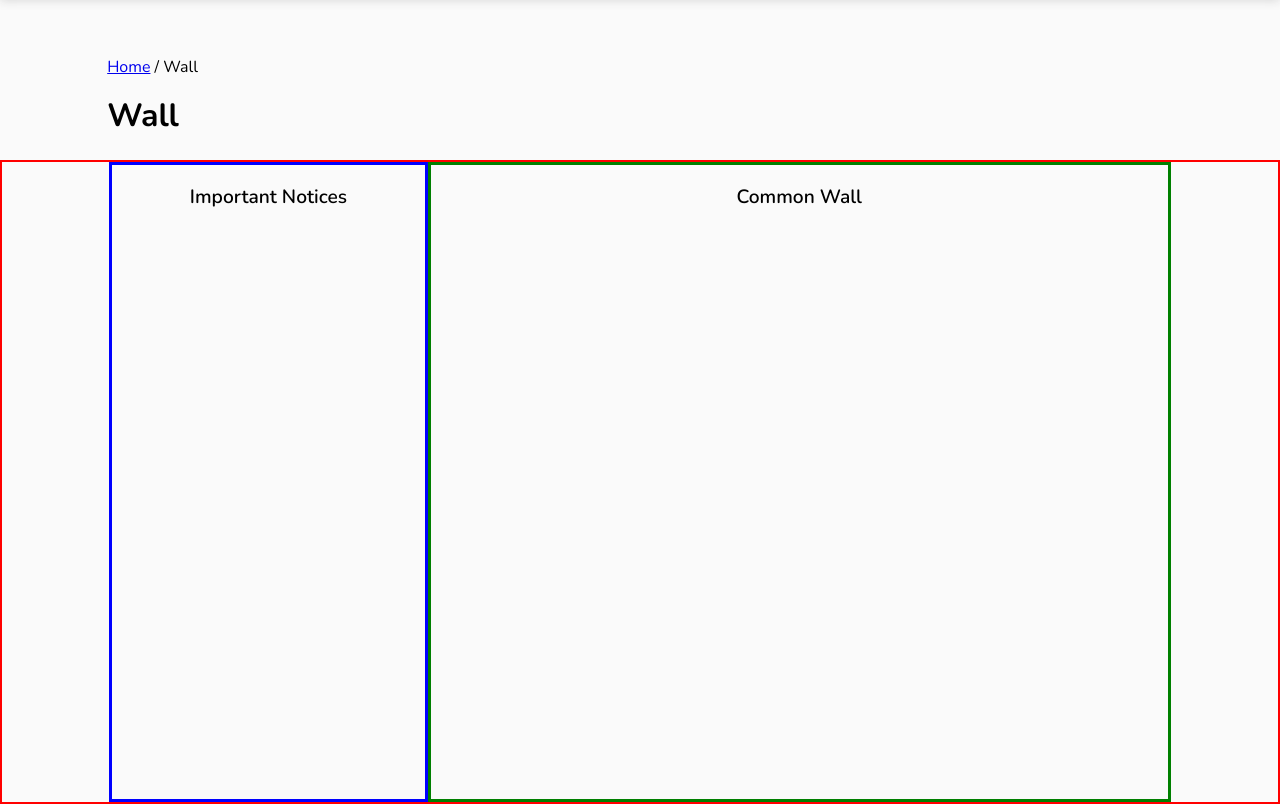
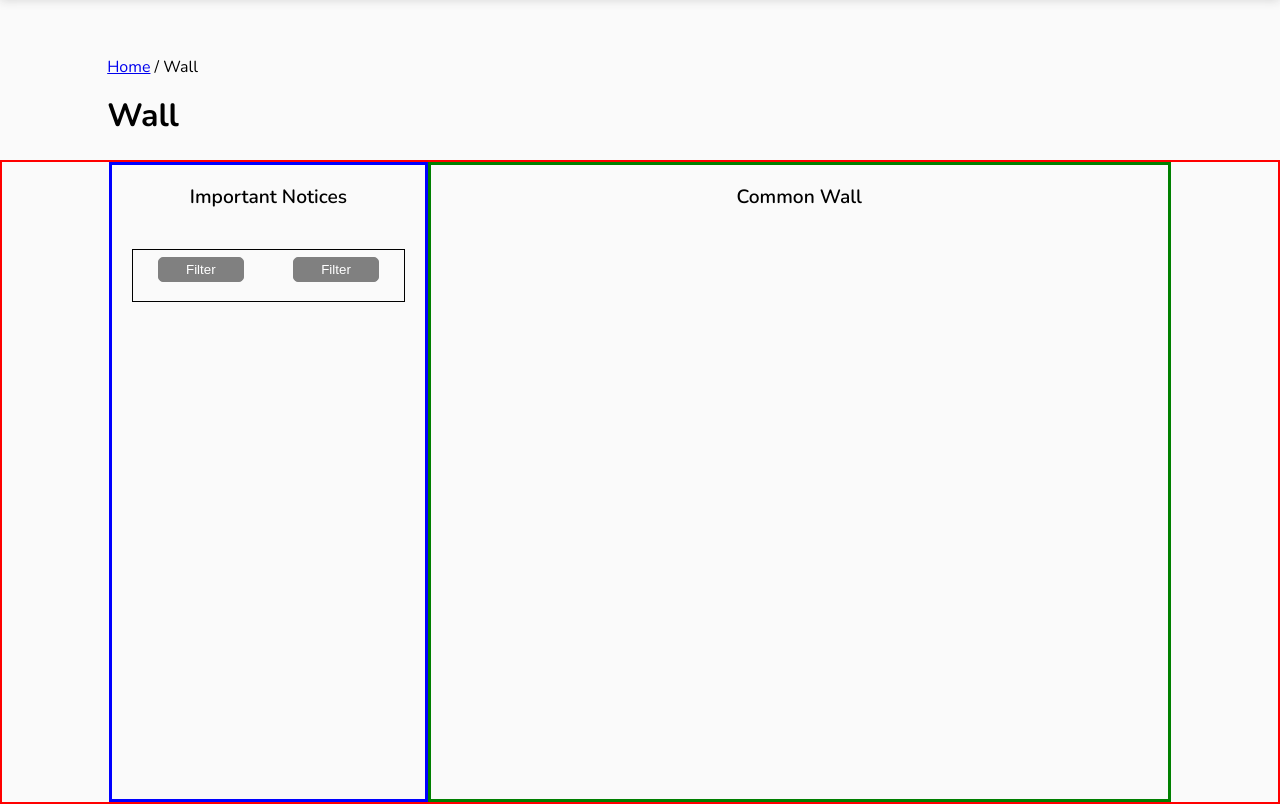
Before and after one commit to IsuruVihan/UCSC_Alumni_Diaries, a PHP site: page /pages/wall.php in a window 1280 px wide. Shown: the part 70-874 px from the top of the page. Run offline with PHP 8.4, Linux system fonts and the light colour scheme.

Commit message:
dev update

```diff
--- a/assets/styles/wall.css
+++ b/assets/styles/wall.css
@@ -42,3 +42,28 @@
     font-size: 1.2em;
     text-align: center;
 }
+
+.filter-box{
+    border:1px solid black;
+    height:8%;
+    margin: 20px;
+    display: flex;
+    flex-direction: row;
+    justify-content: space-around;
+}
+
+.btn {
+    cursor: pointer;
+    border-radius: 5px;
+    color: white;
+    transition: all ease-in-out 0.1s;
+    height: 25px;
+}
+
+.filter-btn {
+    width: 32%;
+    margin-top: 0.5em;
+    margin-bottom: 0.5em;
+    background: gray;
+    border: 1px solid gray;
+}
--- a/pages/wall.php
+++ b/pages/wall.php
@@ -13,7 +13,10 @@
 <div class='wall'>
 	<div class="important-notice">
 		<p class="title">Important Notices</p>
-
+		<div class="filter-box">
+                <button class='filter-btn btn'>Filter</button>
+				<button class='filter-btn btn'>Filter</button>
+		</div>
 
 
 	</div>
```
